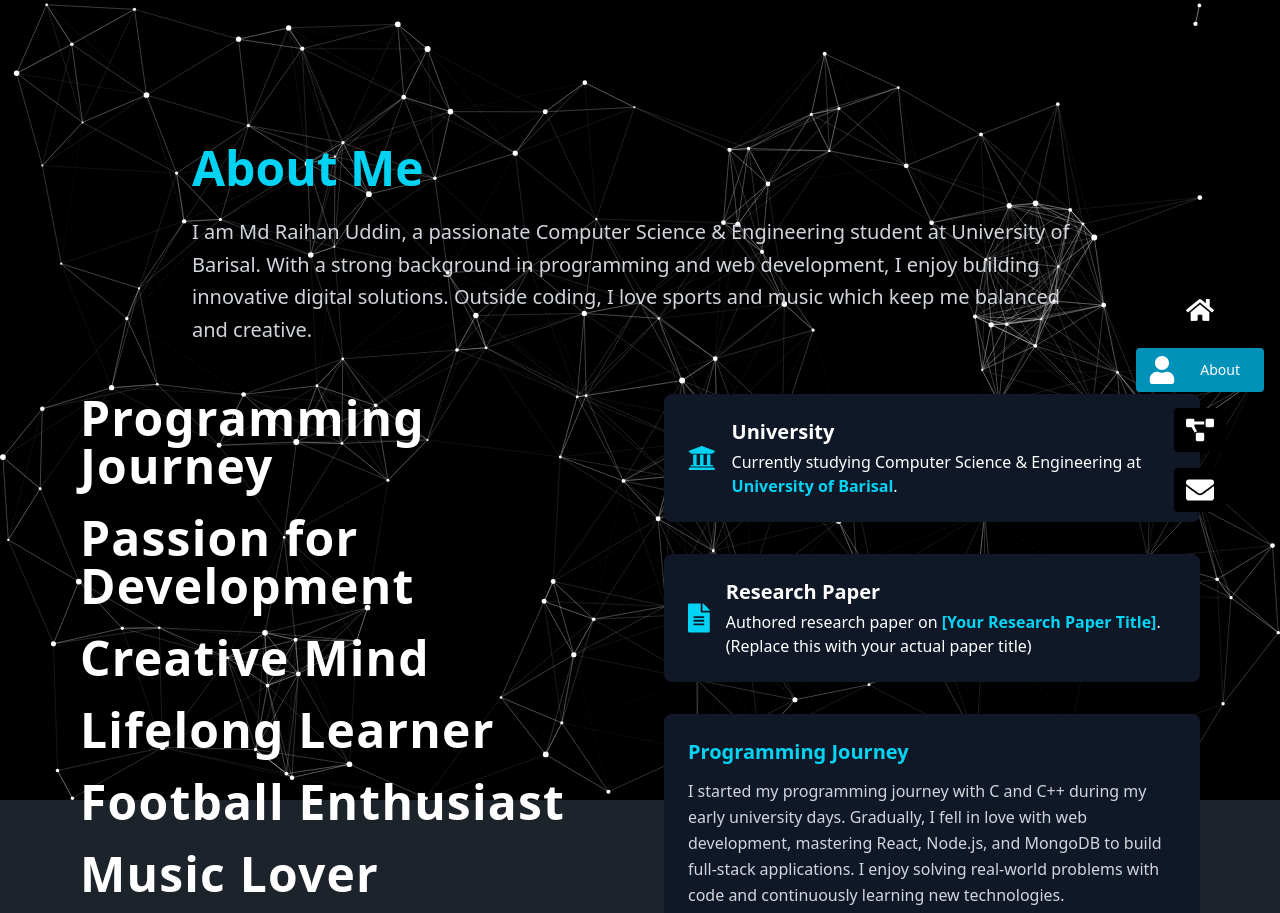
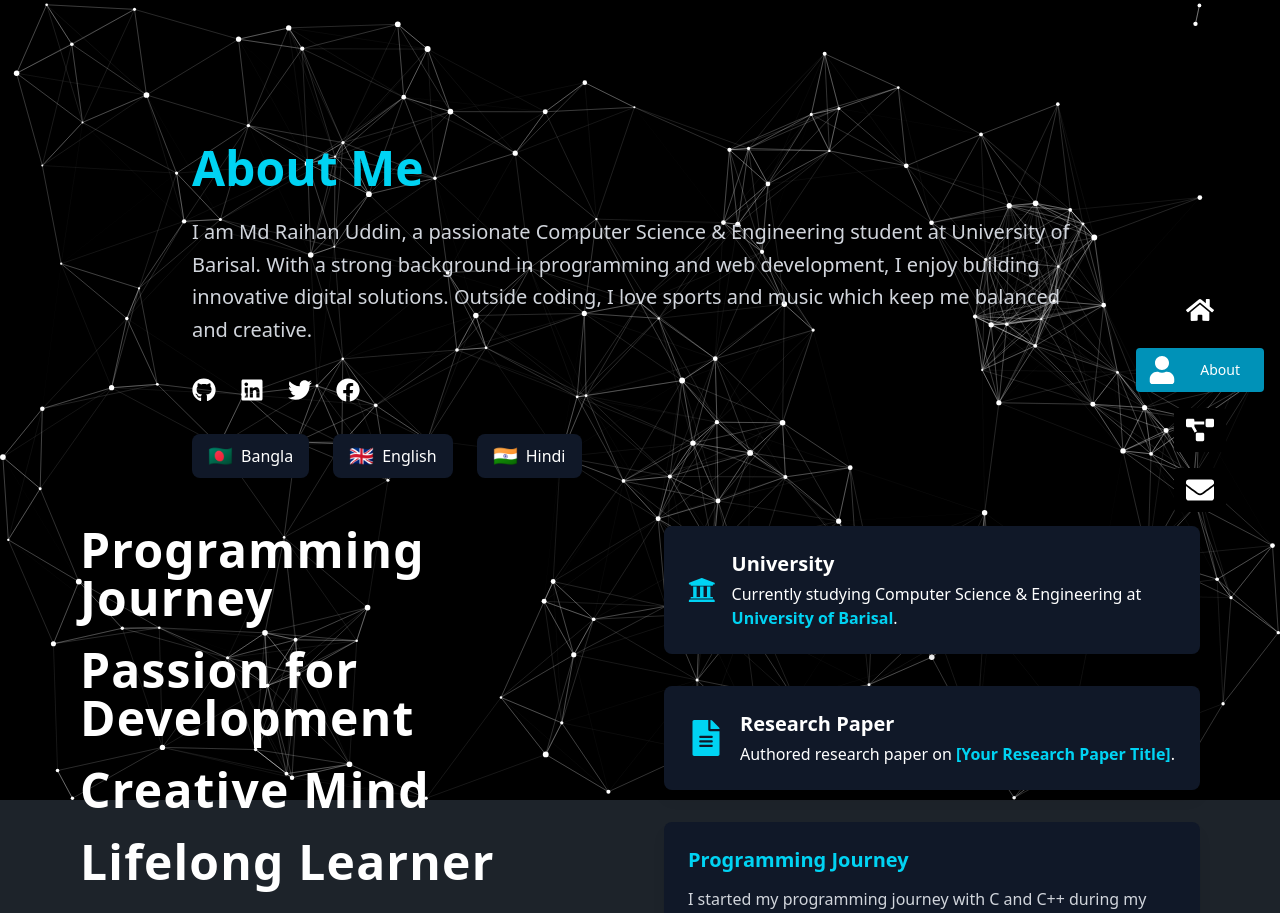
Before and after one commit to miskaran2002/raihan-s-portfolio, a React (Vite) app: page /about in a window 1280 px wide. Shown: the top 913 px of the page. Built offline with nearby package versions, Linux system fonts and the light colour scheme.

Commit message:
update about.jsx

```diff
--- a/package.json
+++ b/package.json
@@ -16,6 +16,8 @@
     "framer-motion": "^12.23.12",
     "react": "^19.1.1",
     "react-dom": "^19.1.1",
+    "react-flag-kit": "^1.1.1",
+    "react-flagkit": "^2.0.4",
     "react-icons": "^5.5.0",
     "react-router": "^7.8.0",
     "react-tsparticles": "^2.12.2",
--- a/src/page/About/About.jsx
+++ b/src/page/About/About.jsx
@@ -1,6 +1,7 @@
 import React from "react";
 import { motion } from "framer-motion";
-import { FaUniversity, FaFileAlt, FaFootballBall, FaMusic } from "react-icons/fa";
+import { FaUniversity, FaFileAlt, FaFootballBall, FaMusic, FaGithub, FaLinkedin, FaTwitter, FaFacebook } from "react-icons/fa";
+import { FlagIcon } from "react-flag-kit";
 
 const containerVariants = {
     hidden: {},
@@ -31,17 +32,46 @@ const AboutMe = () => {
             className="min-h-screen px-6 md:px-20 py-20 relative z-10 text-white"
         >
             {/* Intro text full width */}
-            <div className="max-w-4xl mx-auto mb-12">
+            <div className="max-w-4xl mx-auto mb-12 text-center md:text-left">
                 <h2 className="text-5xl font-extrabold mb-6 text-cyan-400 select-none">
                     About Me
                 </h2>
 
-                <p className="text-lg md:text-xl text-gray-300 leading-relaxed">
+                <p className="text-lg md:text-xl text-gray-300 leading-relaxed mb-8">
                     I am Md Raihan Uddin, a passionate Computer Science & Engineering student at
                     University of Barisal. With a strong background in programming and web
                     development, I enjoy building innovative digital solutions. Outside coding, I
                     love sports and music which keep me balanced and creative.
                 </p>
+
+                {/* Social Links */}
+                <div className="flex justify-center md:justify-start gap-6 mb-8">
+                    <a href="https://github.com/miskaran2002" target="_blank" rel="noopener noreferrer" className="text-2xl text-white hover:text-cyan-400 transition">
+                        <FaGithub />
+                    </a>
+                    <a href="https://www.linkedin.com/in/md-raihan-uddin-cse8/" target="_blank" rel="noopener noreferrer" className="text-2xl text-white hover:text-cyan-400 transition">
+                        <FaLinkedin />
+                    </a>
+                    <a href="https://x.com/MdRaihanUd57710" target="_blank" rel="noopener noreferrer" className="text-2xl text-white hover:text-cyan-400 transition">
+                        <FaTwitter />
+                    </a>
+                    <a href="https://www.facebook.com/miskatujjaman.raihan" target="_blank" rel="noopener noreferrer" className="text-2xl text-white hover:text-cyan-400 transition">
+                        <FaFacebook />
+                    </a>
+                </div>
+
+                {/* Languages */}
+                <div className="flex flex-wrap justify-center md:justify-start gap-6">
+                    <div className="flex items-center gap-2 bg-gray-900 bg-opacity-70 px-4 py-2 rounded-lg shadow">
+                        <span role="img" aria-label="Bangla" className="text-xl">🇧🇩</span> Bangla
+                    </div>
+                    <div className="flex items-center gap-2 bg-gray-900 bg-opacity-70 px-4 py-2 rounded-lg shadow">
+                        <span role="img" aria-label="English" className="text-xl">🇬🇧</span> English
+                    </div>
+                    <div className="flex items-center gap-2 bg-gray-900 bg-opacity-70 px-4 py-2 rounded-lg shadow">
+                        <span role="img" aria-label="Hindi" className="text-xl">🇮🇳</span> Hindi
+                    </div>
+                </div>
             </div>
 
             {/* Below intro - flex container with animated words and cards */}
@@ -102,7 +132,7 @@ const AboutMe = () => {
                                 <span className="text-cyan-400 font-semibold">
                                     [Your Research Paper Title]
                                 </span>
-                                . (Replace this with your actual paper title)
+                                .
                             </p>
                         </div>
                     </motion.div>
@@ -119,8 +149,7 @@ const AboutMe = () => {
                         <p className="text-gray-300 leading-relaxed">
                             I started my programming journey with C and C++ during my early university
                             days. Gradually, I fell in love with web development, mastering React,
-                            Node.js, and MongoDB to build full-stack applications. I enjoy solving
-                            real-world problems with code and continuously learning new technologies.
+                            Node.js, and MongoDB to build full-stack applications.
                         </p>
                     </motion.div>
 
@@ -136,7 +165,7 @@ const AboutMe = () => {
                             <h3 className="text-xl font-semibold mb-1">Hobbies & Interests</h3>
                             <p>
                                 I enjoy playing football, listening to music, and sometimes jamming with
-                                friends on guitar. These keep me creative and balanced.
+                                friends on guitar.
                             </p>
                         </div>
                     </motion.div>
```
Also changed, not shown: 1 other file (tests, documents, lock files or other folders).
